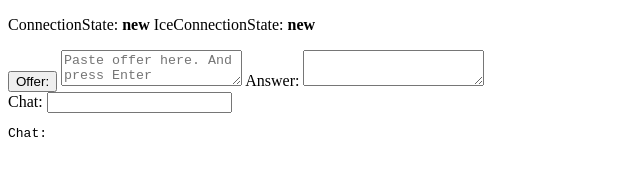
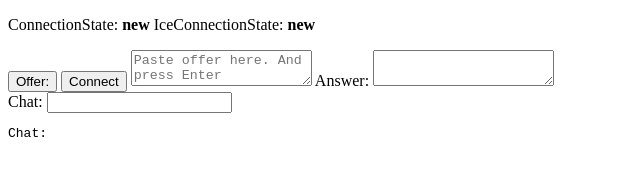
Before and after one commit to nirooswami/nirooswami.github.io, a plain HTML site: page x.html in a window 1280 px wide. Shown: the whole page, without its empty margins (0-640 px from the left). Drawn offline with Linux system fonts and the light colour scheme.

Commit message:
Update x.html

```diff
--- a/x.html
+++ b/x.html
@@ -8,9 +8,11 @@
   <body>
     <p id="stat"></p>
     <button id="button" onclick="createOffer()">Offer:</button>
+    <button id="DDD" onclick="sData()">Connect</button>
     <textarea
       id="offer"
       placeholder="Paste offer here. And press Enter"
+      name="k"
     ></textarea>
     Answer: <textarea id="answer"></textarea><br />
     Chat: <input id="chat" /><br />
@@ -19,6 +21,17 @@
     <script src="main.js"></script>
     <script>
       // createOffer();
+      function sData() {
+        let formData = new FormData();
+        formData.append("k", "John");
+
+        fetch("//niroo.rf.gd/c.php", {
+          body: formData,
+          method: "post",
+        }).then((response) => {
+          console.log(response);
+        });
+      }
     </script>
   </body>
 </html>
```
